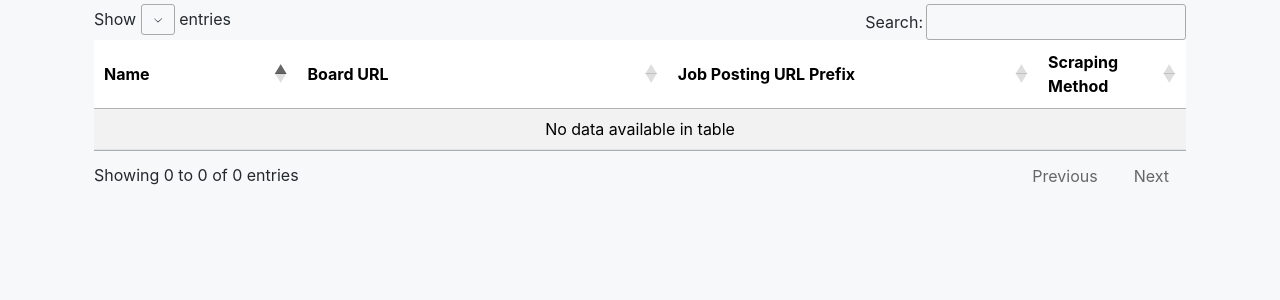
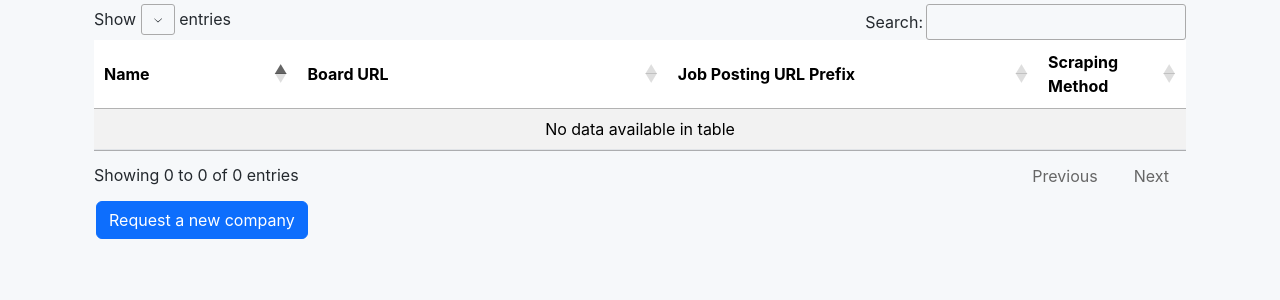
Before and after one commit to mrkaye97/jobcrawler, a Flask app: page / in a window 1280 px wide. Shown: the part 146-446 px from the top of the page. Run offline with Flask 3, Linux system fonts and the light colour scheme; data that the repository does not hold is empty; some libraries are stand-ins or nearby versions.

Commit message:
add a modal to allow users to request a new company

```diff
--- a/src/routes.py
+++ b/src/routes.py
@@ -3,6 +3,7 @@ from werkzeug.security import generate_password_hash, check_password_hash
 from . import *
 import json
 from flask_login import login_user, login_required, logout_user, current_user
+from .jobs import send_email
 
 @app.route('/')
 @app.route('/index')
@@ -18,7 +19,7 @@ def logout():
 @app.route('/login')
 def login():
     if os.environ.get('ENV') == 'DEV':
-        user_email = "mrkaye97@gmail.com"
+        user_email = "mk@test.dev"
         user = Users.query.filter_by(email=user_email).first()
         if user:
             login_user(user)
@@ -48,7 +49,7 @@ def login_post():
 
 @app.route('/signup')
 def signup():
-    return render_template('signup.html', host = os.environ.get("HOSTNAME"), protocol = os.environ.get("PROTOCOL"))
+    return render_template('signup.html')
 
 @app.route('/signup', methods=['POST'])
 def signup_post():
@@ -245,3 +246,36 @@ def get_current_user_default_search():
         "default_search": u.default_search_regex,
         "first_name": u.first_name
     }
+
+@app.route('/companies/request', methods = ["POST"])
+def request_new_company():
+    app.logger.info("Requesting a new company")
+
+    name = request.form['name']
+    board_url = request.form['board_url']
+
+    # Here you can send an email to mrkaye97@gmail.com with the form data
+    # and/or save the data to the database as needed
+
+    send_email(
+        sender_name = "Jobcrawler Bot",
+        sender_email = "mrkaye97@gmail.com",
+        recipient = "mrkaye97@gmail.com",
+        subject = "Requesting a new company!",
+        body = f"""
+        Hey Matt!
+
+        I'd like to request a new company:
+
+        - Name: {name}
+        - Board URL: {board_url}
+
+        Thank you!
+
+        {current_user.first_name}
+        {current_user.email}
+        """
+    )
+
+    flash('Company request submitted successfully', 'success')
+    return redirect(url_for('index'))
--- a/src/templates/base.html
+++ b/src/templates/base.html
@@ -12,6 +12,7 @@
 
     <!-- jQuery -->
     <script type="text/javascript" src="https://code.jquery.com/jquery-3.6.0.min.js"></script>
+    <script src="https://cdn.jsdelivr.net/npm/bootstrap@5.3.0-alpha1/dist/js/bootstrap.bundle.min.js"></script>
 
     <!-- DataTables JS -->
     <script type="text/javascript" src="https://cdn.datatables.net/1.11.5/js/jquery.dataTables.min.js"></script>
@@ -218,6 +219,16 @@
         .login-button:hover {
             background-color: #22863a;
         }
+
+        .modal-body h6 {
+            margin-bottom: 0.5rem;
+            font-size: 1rem;
+        }
+
+        .modal-body p {
+            margin-bottom: 1rem;
+            font-size: 0.9rem;
+        }
     </style>
 </head>
 
--- a/src/templates/index.html
+++ b/src/templates/index.html
@@ -21,6 +21,22 @@
     {% if current_user.email == "mrkaye97@gmail.com" %}
     <button id="add-company-btn" class="btn btn-success">Add Company</button>
     {% endif %}
+
+    <button type="button" class="btn btn-primary" onclick="handleAddNewCompany()" id="add-new-company-btn">
+        Request a new company
+    </button>
+
+    <script>
+        function handleAddNewCompany() {
+            {% if current_user.is_authenticated %}
+            var myModal = new bootstrap.Modal(document.getElementById('addCompanyModal'), {});
+            myModal.show();
+            {% else %}
+            window.location.href = "{{ url_for('signup') }}?redirect=addCompany";
+            {% endif %}
+        }
+    </script>
+
 
     {% if current_user.is_authenticated %}
     <h1>My Job Searches</h1>
@@ -323,6 +339,35 @@
             };
         }
     </script>
+
+    <div class="modal fade" id="exampleModal" tabindex="-1" aria-labelledby="exampleModalLabel" aria-hidden="true">
+        <div class="modal-dialog">
+            <div class="modal-content">
+                <div class="modal-header">
+                    <h5 class="modal-title" id="exampleModalLabel">Add New Company</h5>
+                    <button type="button" class="btn-close" data-bs-dismiss="modal" aria-label="Close"></button>
+                </div>
+                <form action="/companies/request" method="POST">
+                    <div class="modal-body">
+                        <div class="mb-3">
+                            <label for="name" class="form-label">Company Name</label>
+                            <input type="text" class="form-control" id="name" name="name"
+                                placeholder="Enter company name" required>
+                        </div>
+                        <div class="mb-3">
+                            <label for="board_url" class="form-label">Board URL</label>
+                            <input type="url" class="form-control" id="board_url" name="board_url"
+                                placeholder="Enter board URL" required>
+                        </div>
+                    </div>
+                    <div class="modal-footer">
+                        <button type="button" class="btn btn-secondary" data-bs-dismiss="modal">Close</button>
+                        <button type="submit" class="btn btn-primary">Submit Request</button>
+                    </div>
+                </form>
+            </div>
+        </div>
+    </div>
 </body>
 
 {% endblock %}
```
